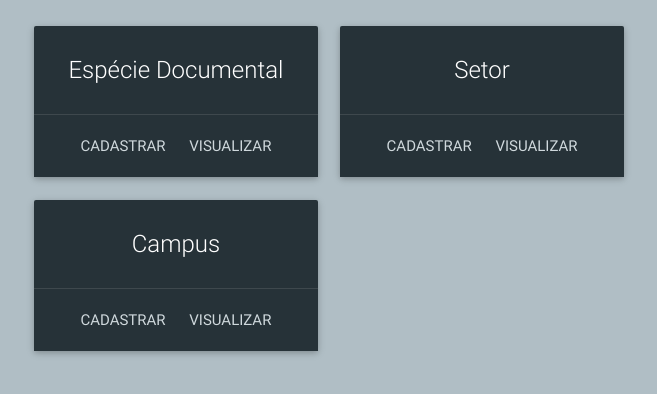
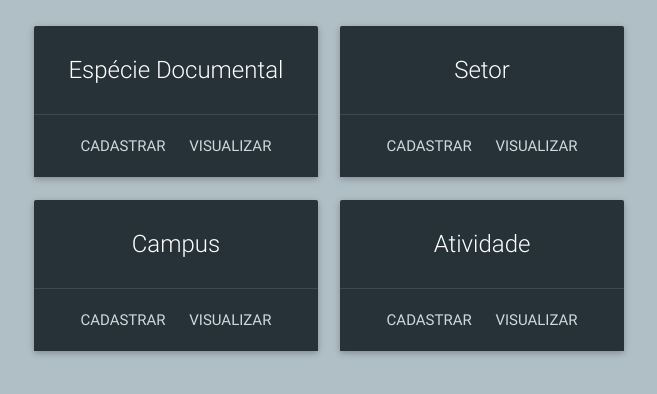
Before and after one commit to felipefo/gde, a Django app: page /home/ in a window 1280 px wide. Shown: the part 270-664 px from the top of the page, without its empty margins (311-968 px from the left). Run offline with Django 3.2, Linux system fonts and the light colour scheme; the visitor is signed in with stand-in values (Sample User, id 1); parts of the project's set-up code (start-up, migrations or seed data) failed here and were passed over.

Commit message:
Criei a atividade no /home e linkei com o cadastrar que já havia sido feito. Na view de cadastro salvei a chave estrageira do setor.

```diff
--- a/wsgi/gde/app/templates/home.html
+++ b/wsgi/gde/app/templates/home.html
@@ -44,6 +44,20 @@
           </div>
         </div>
     </a>
+
+    <a href="">
+        <div class="col s12 m4">
+          <div class="card blue-grey darken-4 hoverable">
+            <div class="card-content white-text center-align card-color">
+              <span class="card-title">Atividade</span>
+            </div>
+            <div class="card-action center-align">
+              <a name="cadastrarAtividade" class= "blue-grey-text text-lighten-4" href="{% url 'app.views.atividade' %}">Cadastrar</a>
+              <a name="visualizarAtividade" class= "blue-grey-text text-lighten-4" href="">Visualizar</a>
+            </div>
+          </div>
+        </div>
+    </a>
 </div>
 
 {% endblock content %}
--- a/wsgi/gde/app/views.py
+++ b/wsgi/gde/app/views.py
@@ -114,20 +114,21 @@ def especieDocumental_edit(request, pk):
 
 @csrf_protect
 @login_required()
-def cadastrar_atividade(request):
+def atividade(request):
     if request.method == 'POST':
         form = FormAtividade(request.POST)
         if form.is_valid():
-            descricao = form.cleaned_data['setor']
+            nome_setor = form.cleaned_data['setor']
             descricao = form.cleaned_data['descricao']
-            Atividade.objects.create(descricao=descricao)
+            setor = Setor.objects.get(nome=nome_setor)
+            Atividade.objects.create(descricao=descricao, setor=setor)
             return HttpResponseRedirect('/home/')
 
     # if a GET (or any other method) we'll create a blank form
     else:
         form = FormAtividade()
 
-    return render(request, 'cadastro_atividade.html', {'form': form})
+    return render(request, 'atividade.html', {'form': form})
 
 
 @csrf_protect
--- a/wsgi/gde/gde/urls.py
+++ b/wsgi/gde/gde/urls.py
@@ -40,5 +40,5 @@ urlpatterns = [
                   url(r'^campi_list/$', campi_list),
                   url(r'^campus/(?P<pk>\d+)/edit/$', campus_edit, name='campus_edit'),
                   url(r'^campus/(?P<pk>\d+)/remove/$', campus_remove, name='campus_remove'),
-                  url(r'^atividade/cadastrar/$', cadastrar_atividade),
+                  url(r'^atividade/$', atividade, name='atividade'),
               ] + static(settings.STATIC_URL, document_root=settings.STATIC_ROOT)
```
Also changed, not shown: wsgi/gde/app/templates/atividade.html (renamed from wsgi/gde/app/templates/cadastro_atividade.html, +4 -4 lines).
